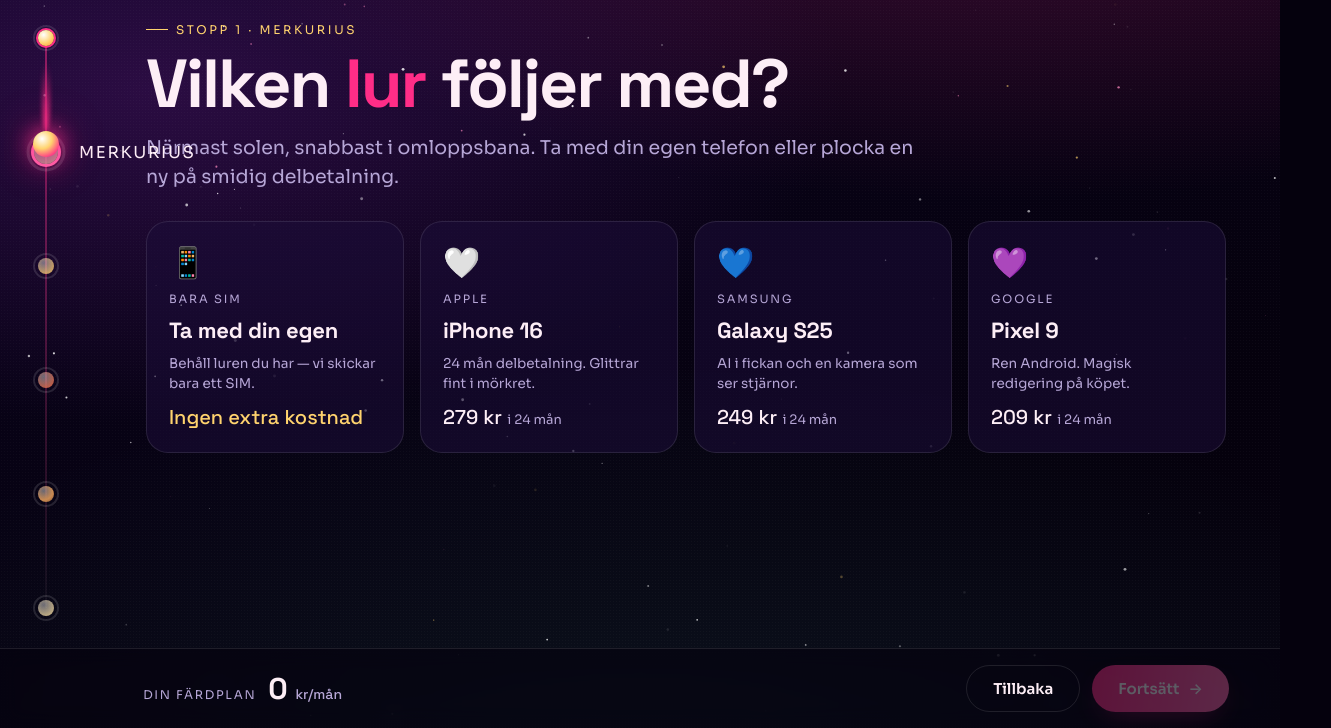
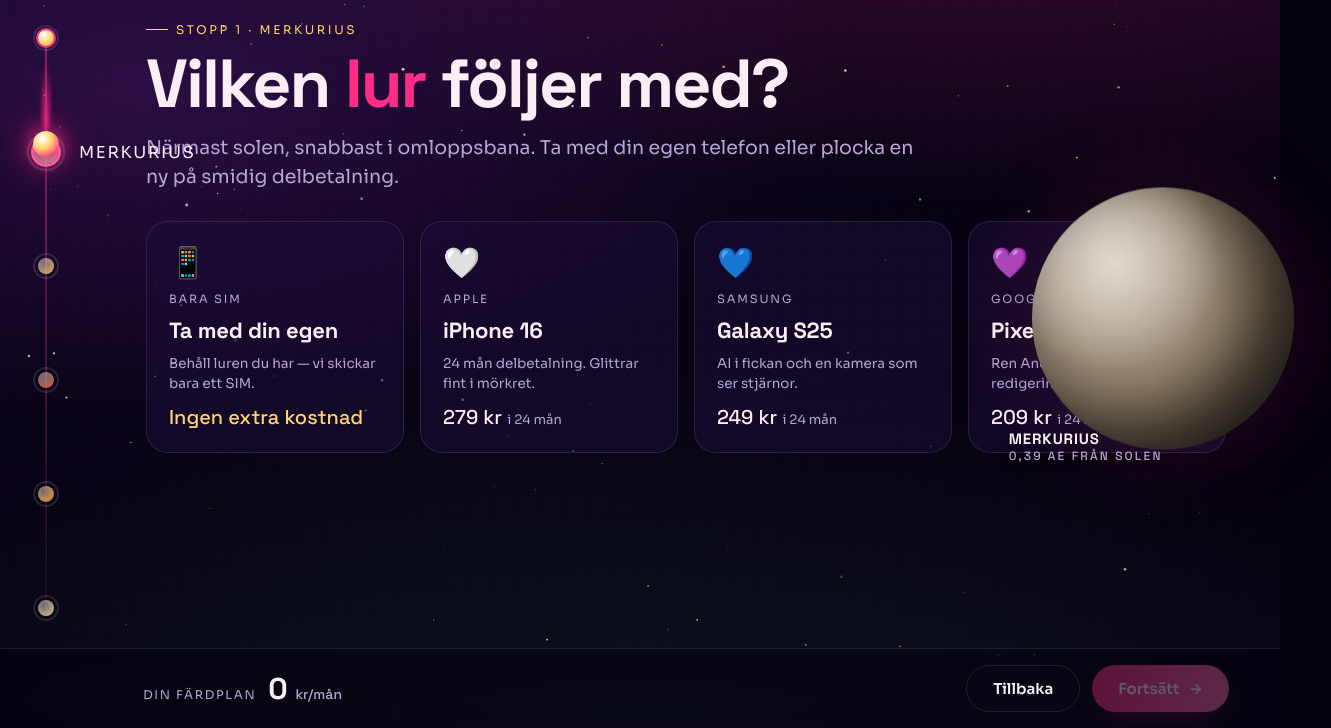
Before and after one commit to Flintstone78/Halebop, a plain HTML site: page index.html in a window 1280 px wide. Both pictures are taken after a click on the button "MERKURIUS". Shown: the part 72-800 px from the top of the page, 1331 px wide, since content can reach past the window. Drawn offline with Linux system fonts and the light colour scheme.

Commit message:
Add per-step planet visuals to deepen the space journey
Each stop now renders a large, characterful planet in the scene that changes
as you travel: cratered Mercury, cloudy Venus, red Mars, banded Jupiter with
its great red spot, and ringed Saturn. A small meta label shows the planet
name and its distance from the sun, reinforcing the sense of moving outward
through the solar system. Hidden on the hero (which has its own sun art) and
on narrow viewports to keep cards readable.

```diff
--- a/assets/css/styles.css
+++ b/assets/css/styles.css
@@ -163,6 +163,67 @@
   background: linear-gradient(to top, var(--hb-pink), rgba(255,45,135,0));
   filter: blur(2px); border-radius: 50%;
 }
+
+/* ---- Stor planet i scenen (atmosfär per stopp) ------------------------ */
+.planet-stage {
+  position: absolute; z-index: 1; pointer-events: none;
+  right: clamp(-160px, -4vw, -40px); top: 50%;
+  width: clamp(320px, 42vh, 540px); height: clamp(320px, 42vh, 540px);
+  transform: translateY(-50%);
+  display: grid; place-items: center;
+}
+.planet-stage.is-hidden { opacity: 0; }
+.planet-stage__meta {
+  position: absolute; left: 4%; bottom: 8%;
+  font-family: var(--font-display); font-size: 12px; letter-spacing: 0.18em;
+  text-transform: uppercase; color: var(--muted); text-align: left;
+  text-shadow: 0 2px 12px #000;
+}
+.planet-stage__meta b { display: block; color: var(--ink); font-size: 15px; letter-spacing: 0.06em; }
+
+.bigplanet {
+  width: 78%; height: 78%; border-radius: 50%;
+  position: relative; isolation: isolate;
+  box-shadow: inset -34px -22px 70px rgba(0,0,0,0.7), 0 0 90px 8px rgba(255,45,135,0.12);
+  animation: planetIn 1s var(--ease) both, drift 14s ease-in-out infinite;
+}
+.bigplanet::before { /* dagsljus-terminator */
+  content: ""; position: absolute; inset: 0; border-radius: 50%;
+  background: radial-gradient(circle at 30% 28%, rgba(255,255,255,0.45), transparent 42%);
+  mix-blend-mode: screen;
+}
+@keyframes planetIn { from { opacity: 0; transform: translateX(40px) scale(0.9); } to { opacity: 1; transform: none; } }
+@keyframes drift { 50% { transform: translateY(-14px); } }
+
+.bigplanet[data-body="mercury"] { background: radial-gradient(circle at 32% 30%, #c9bdae, #8a7a66 55%, #4f463a); }
+.bigplanet[data-body="venus"]   { background: radial-gradient(circle at 32% 30%, #ffe9b0, #e8b15a 50%, #9c6b2a); }
+.bigplanet[data-body="mars"]    { background: radial-gradient(circle at 32% 30%, #ff9b6b, #d2542f 52%, #7c2a16); }
+.bigplanet[data-body="jupiter"] {
+  background:
+    repeating-linear-gradient(7deg,
+      rgba(0,0,0,0.10) 0 7px, rgba(255,255,255,0.06) 7px 14px),
+    radial-gradient(circle at 32% 30%, #f3d6a8, #c98a52 55%, #7a4d2c);
+}
+.bigplanet[data-body="jupiter"]::after { /* stora röda fläcken */
+  content: ""; position: absolute; left: 30%; top: 56%; width: 22%; height: 13%;
+  border-radius: 50%; background: radial-gradient(circle, #d65a3a, #8a2f1c);
+  box-shadow: 0 0 14px rgba(0,0,0,0.4); z-index: 2;
+}
+.bigplanet[data-body="saturn"]  { background: radial-gradient(circle at 32% 30%, #f6e6bd, #d9c089 52%, #9c8347); overflow: visible; }
+.bigplanet[data-body="saturn"]::after { /* ringar */
+  content: ""; position: absolute; left: 50%; top: 50%; width: 188%; height: 56%;
+  transform: translate(-50%, -50%) rotate(-18deg);
+  border-radius: 50%;
+  border: 12px solid rgba(255,209,110,0.55);
+  box-shadow: 0 0 0 6px rgba(255,255,255,0.10), inset 0 0 0 10px rgba(255,255,255,0.10);
+  background: transparent; z-index: -1;
+}
+.bigplanet[data-body="sun"] {
+  background: radial-gradient(circle at 40% 36%, #fff, var(--star-gold) 40%, var(--hb-pink) 115%);
+  box-shadow: 0 0 110px 22px var(--hb-glow); animation: planetIn 1s var(--ease) both, pulse 4s ease-in-out infinite;
+}
+
+@media (max-width: 1180px) { .planet-stage { display: none; } }
 
 /* ---- Scen / steg ------------------------------------------------------ */
 .scene {
--- a/assets/js/app.js
+++ b/assets/js/app.js
@@ -19,10 +19,22 @@
     streaming: []       // ids
   };
 
+  var PLANET_META = {
+    sun:     "Centrum",
+    mercury: "0,39 AE från solen",
+    venus:   "0,72 AE från solen",
+    mars:    "1,52 AE från solen",
+    jupiter: "5,20 AE från solen",
+    saturn:  "9,58 AE från solen"
+  };
+
   var els = {
     scene: document.getElementById("scene"),
     rail: document.getElementById("rail-planets"),
     comet: document.getElementById("comet"),
+    bigplanet: document.getElementById("bigplanet"),
+    planetStage: document.getElementById("planet-stage"),
+    planetMeta: document.getElementById("planet-meta"),
     tally: document.getElementById("tally"),
     prev: document.getElementById("btn-prev"),
     next: document.getElementById("btn-next")
@@ -231,7 +243,23 @@
     });
 
     updateRail();
+    updatePlanetStage();
     updateNav();
+  }
+
+  function updatePlanetStage() {
+    var planet = D.planets[state.step];
+    var body = bodyFor(planet.body);
+    // Hero-steget har egen sol-art; göm den stora planeten där.
+    var hide = state.step === 0;
+    els.planetStage.classList.toggle("is-hidden", hide);
+    if (hide) return;
+    // tvinga om-animering av planetens entré
+    var fresh = els.bigplanet.cloneNode(false);
+    fresh.setAttribute("data-body", body);
+    els.bigplanet.parentNode.replaceChild(fresh, els.bigplanet);
+    els.bigplanet = fresh;
+    els.planetMeta.innerHTML = '<b>' + planet.name + '</b>' + (PLANET_META[body] || "");
   }
 
   function buildRail() {
--- a/index.html
+++ b/index.html
@@ -45,6 +45,11 @@
         <div class="rail__planets" id="rail-planets"><!-- byggs i JS --></div>
       </nav>
 
+      <div class="planet-stage" id="planet-stage" aria-hidden="true">
+        <div class="bigplanet" id="bigplanet"></div>
+        <div class="planet-stage__meta" id="planet-meta"></div>
+      </div>
+
       <main class="scene" id="scene"><!-- steg byggs i JS --></main>
     </div>
 
```
